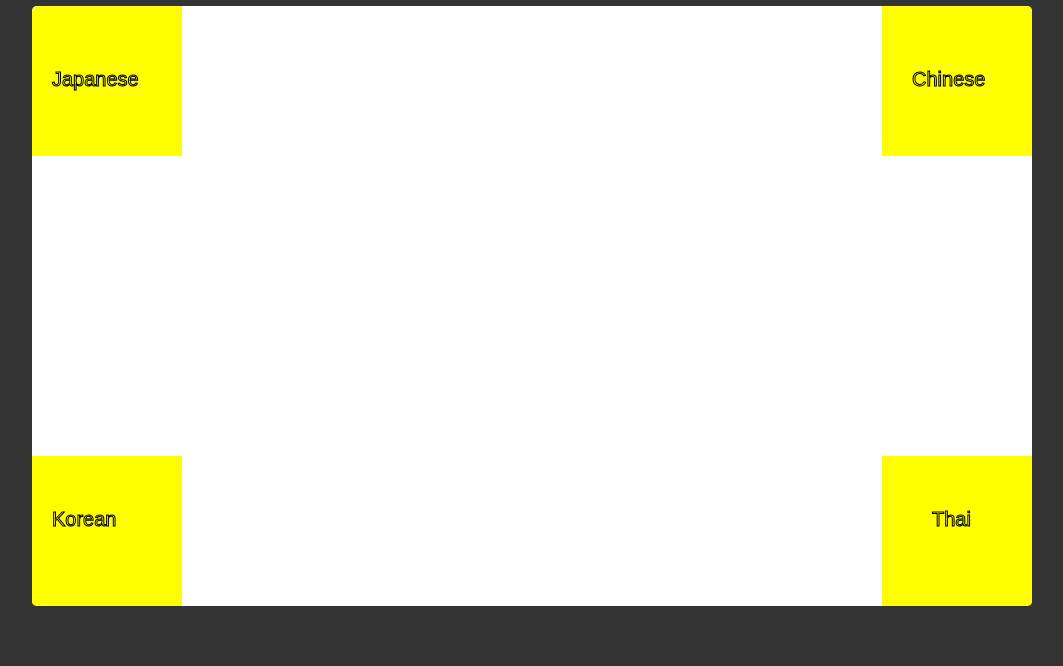
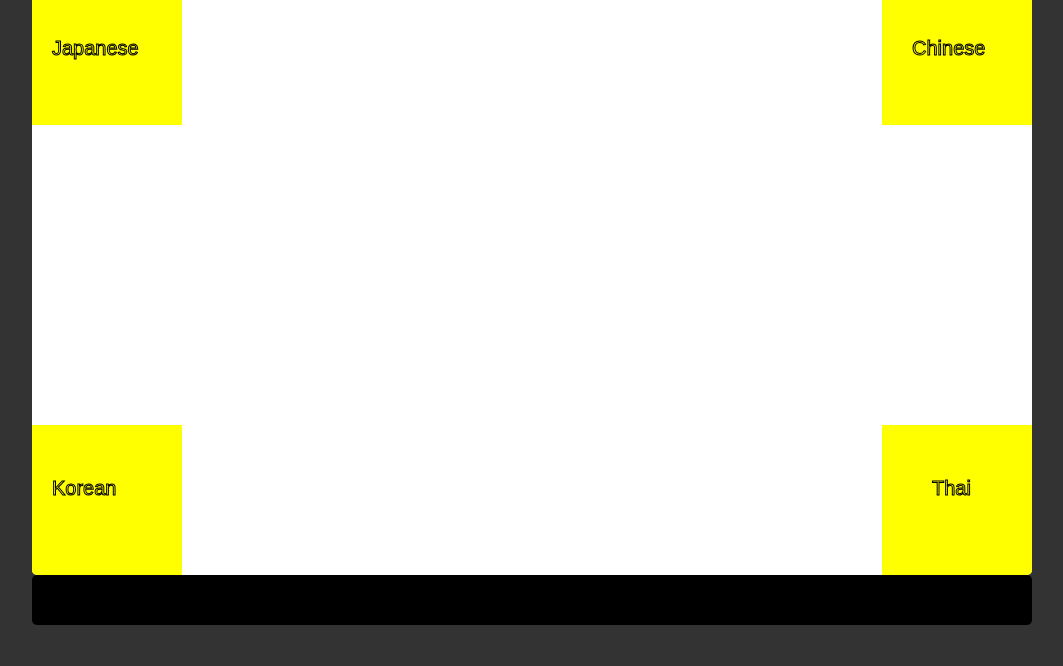
Before and after one commit to tamerkamal/GuessNationRepo, a plain HTML site: page main/index.html in a window 1280 px wide. Shown: the part 134-800 px from the top of the page, without its empty margins (108-1171 px from the left). Drawn offline with Linux system fonts and the light colour scheme.

Commit message:
scoreCanvas

```diff
--- a/main/index.html
+++ b/main/index.html
@@ -5,14 +5,15 @@
     <meta charset="UTF-8">
     <meta http-equiv="X-UA-Compatible" content="IE=edge">
     <meta name="viewport" content="width=device-width, initial-scale=1.0">
-    <title>Guess Nation</title>
+    <title>Guess Nationality</title>
     <link rel="stylesheet" href="style.css">
 </head>
 
 <body>
-    <h1>Guess Nation</h1>
+    <h2>Guess Nationality</h2>
 
-    <canvas id="canvas"></canvas>
+    <canvas id="mainCanvas"></canvas>
+    <canvas id="scoreCanvas"></canvas>
 
     <script src="./script.js"></script>
 
--- a/main/script.js
+++ b/main/script.js
@@ -1,9 +1,14 @@
-const canvas = document.getElementById('canvas');
-const ctx = canvas.getContext('2d');
+const mainCanvas = document.getElementById('mainCanvas');
+const scoreCanvas = document.getElementById('scoreCanvas');
+const ctx = mainCanvas.getContext('2d');
 
 //#region set canvas dimensions
-canvas.width = 1000;
-canvas.height = 600;
+mainCanvas.width = 1000;
+mainCanvas.height = 600;
+
+scoreCanvas.width = 1000;
+scoreCanvas.height = 50;
+//#endregion
 
 //#region  nationalities
 const japanese = 'Japanese';
@@ -15,12 +20,10 @@ const thai = 'Thai';
 let boxes = [];
 let photos = [];
 
-let currentPhoto = new Image();
-
 let boxWidth = 150, boxHeight = 150;
 let boxPadding = 20;
 
-let currentX = canvas.width / 2;
+let currentX = mainCanvas.width / 2;
 let currentY = 0;
 
 let totalScore = 0;
@@ -47,35 +50,35 @@ function populateBoxesArray(boxes) {
 
     boxes.push({
         description: 'topRighttBox',
-        x: canvas.width - boxWidth,
+        x: mainCanvas.width - boxWidth,
         y: 0,
         width: boxWidth,
         height: boxHeight,
         nationality: chinese,
-        textXPostion: canvas.width - 100 - boxPadding,
+        textXPostion: mainCanvas.width - 100 - boxPadding,
         textYPosition: 4 * boxPadding
     });
 
     boxes.push({
         description: 'bottomLeftBox',
         x: 0,
-        y: canvas.height - boxWidth,
+        y: mainCanvas.height - boxWidth,
         width: boxWidth,
         height: boxHeight,
         nationality: korean,
         textXPostion: boxPadding,
-        textYPosition: canvas.height - 100 + boxPadding
+        textYPosition: mainCanvas.height - 100 + boxPadding
     });
 
     boxes.push({
         description: 'bottomRightBox',
-        x: canvas.width - boxWidth,
-        y: canvas.height - boxHeight,
+        x: mainCanvas.width - boxWidth,
+        y: mainCanvas.height - boxHeight,
         width: boxWidth,
         height: boxHeight,
         nationality: thai,
-        textXPostion: canvas.width - 100,
-        textYPosition: canvas.height - 100 + boxPadding
+        textXPostion: mainCanvas.width - 100,
+        textYPosition: mainCanvas.height - 100 + boxPadding
     });
 }
 
@@ -147,17 +150,17 @@ function drawPhotos() {
                 return;
             }
 
-            currentPhoto = new Image();
+            let currentPhoto = new Image();
 
             currentPhoto.src = photos[photoIndex].source;
 
-            ctx.clearRect(canvas.width / 2 - currentPhoto.width / 2, currentY, currentPhoto.width, currentPhoto.height);
+            ctx.clearRect(mainCanvas.width / 2 - currentPhoto.width / 2, currentY, currentPhoto.width, currentPhoto.height);
 
             currentY += 1;
             //console.log('currentPhoto currentY', currentY);
-            ctx.drawImage(currentPhoto, canvas.width / 2 - currentPhoto.width / 2, currentY);
+            ctx.drawImage(currentPhoto, mainCanvas.width / 2 - currentPhoto.width / 2, currentY);
 
-            if (currentY > canvas.height) {
+            if (currentY > mainCanvas.height) {
                 currentY = 0;
 
                 if (photoIndex < photos.length) {
@@ -172,8 +175,7 @@ function drawPhotos() {
 }
 
 //#region mouse events
-
-canvas.onmouseup = function (e) {
+mainCanvas.onmouseup = function (e) {
 
     if (!photos[photoIndex]) {
         return;
@@ -192,7 +194,7 @@ canvas.onmouseup = function (e) {
         }
         //console.log('mouse offsetY', e.offsetY);
     }
-    else if (e.offsetX >= 0 && e.offsetX <= boxWidth && e.offsetY <= canvas.height && e.offsetY >= canvas.height - boxHeight) {
+    else if (e.offsetX >= 0 && e.offsetX <= boxWidth && e.offsetY <= mainCanvas.height && e.offsetY >= mainCanvas.height - boxHeight) {
         console.log('chosen nationality: ', korean);
 
         if (photos[photoIndex].nationality == korean) {
@@ -202,7 +204,7 @@ canvas.onmouseup = function (e) {
             totalScore -= 5
         }
     }
-    else if (e.offsetX <= canvas.width && e.offsetX >= canvas.width - boxWidth && e.offsetY >= 0 && e.offsetY <= boxHeight) {
+    else if (e.offsetX <= mainCanvas.width && e.offsetX >= mainCanvas.width - boxWidth && e.offsetY >= 0 && e.offsetY <= boxHeight) {
         console.log('chosen nationality: ', chinese);
 
         if (photos[photoIndex].nationality == chinese) {
@@ -212,7 +214,7 @@ canvas.onmouseup = function (e) {
             totalScore -= 5
         }
     }
-    else if (e.offsetX <= canvas.width && e.offsetX >= canvas.width - boxWidth && e.offsetY <= canvas.height && e.offsetY >= canvas.height - boxHeight) {
+    else if (e.offsetX <= mainCanvas.width && e.offsetX >= mainCanvas.width - boxWidth && e.offsetY <= mainCanvas.height && e.offsetY >= mainCanvas.height - boxHeight) {
         console.log('chosen nationality: ', thai);
 
         if (photos[photoIndex].nationality == thai) {
@@ -227,9 +229,10 @@ canvas.onmouseup = function (e) {
 
     //if
 }
+//#endregion
 
 //function _MouseEvents() {
-    // canvas.onmousedown = function (e) {
+    // mainCanvas.onmousedown = function (e) {
 
     //     //debugger;
     //     //debugger;
@@ -249,7 +252,7 @@ canvas.onmouseup = function (e) {
     //         //currentY = mouseY;
     //     }
     // };
-    // canvas.onmousemove = function (e) {
+    // mainCanvas.onmousemove = function (e) {
 
     //     if (isDraggable) {
     //         currentX = e.pageX - this.offsetLeft;
@@ -264,7 +267,7 @@ canvas.onmouseup = function (e) {
     //     }
     // };
 
-    // canvas.onmouseout = function (e) {
+    // mainCanvas.onmouseout = function (e) {
     //     //isDraggable = false;
     // };
 //}
--- a/main/style.css
+++ b/main/style.css
@@ -14,11 +14,15 @@ body{
     margin: 0;
 }
 
-#canvas{
-background: white;
-border-radius: 5px;
+#mainCanvas{
+    background: white;
+    border-radius: 5px;
 }
 
+#scoreCanvas{
+    background: black;
+    border-radius: 5px;
+}
 
 img{
     display: none;
```
